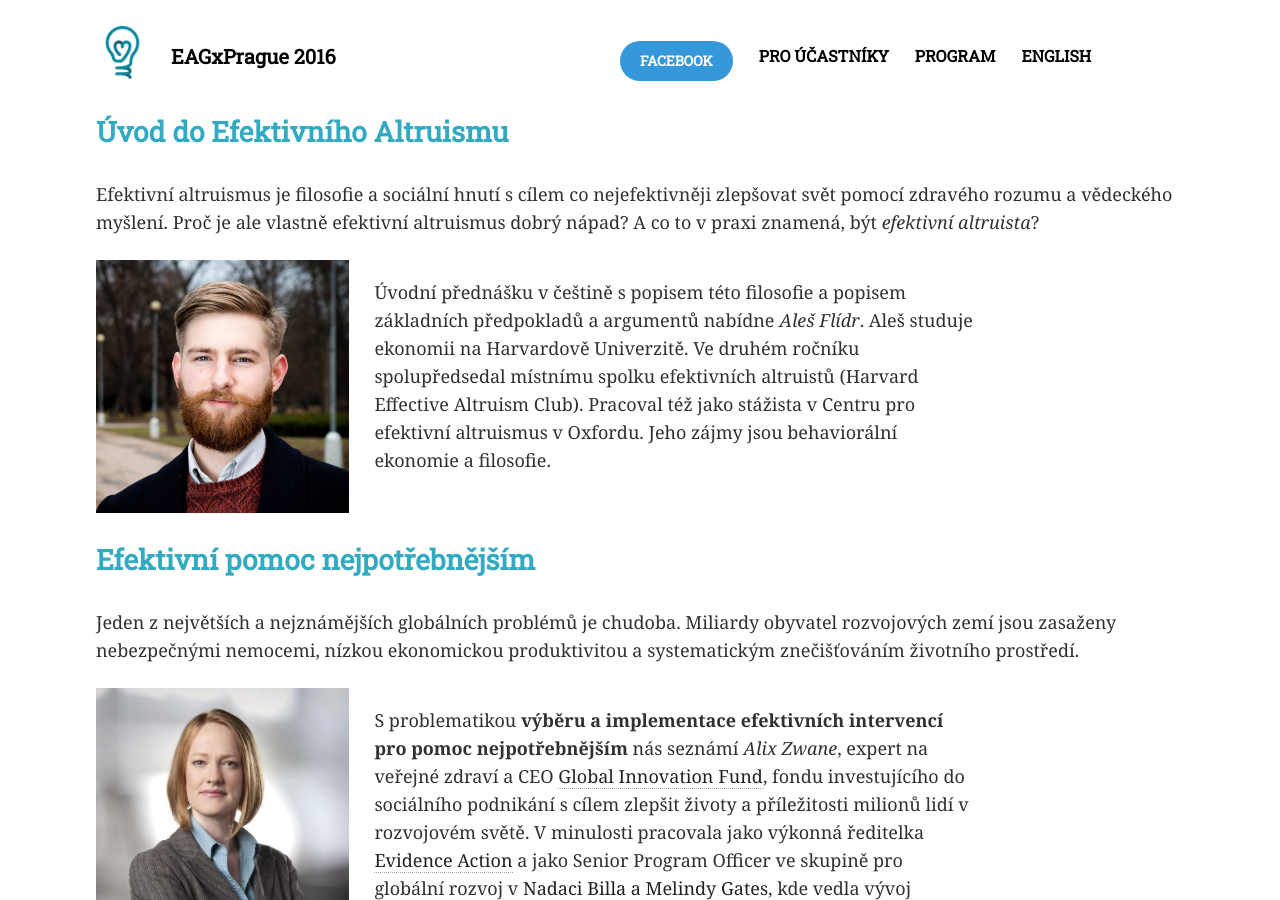
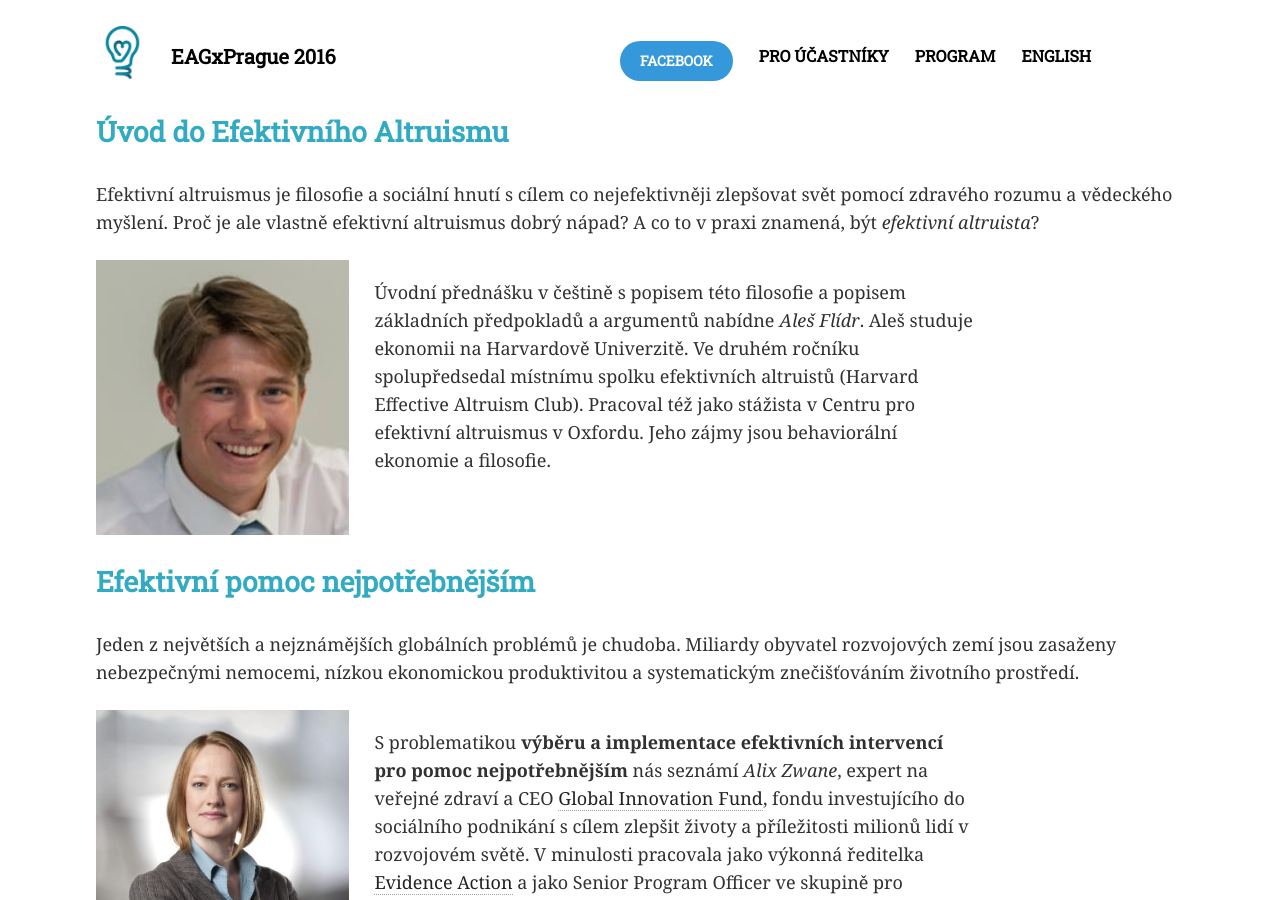
Before and after one commit to ea-czech-republic/eagxprague.org, a Jekyll site: the page built from index.md, in a window 1280 px wide and 900 px high, scrolled down 2846 px. Built offline with Jekyll 4.4.1, drawn with Linux system fonts in a browser that asks for light colours; nearby versions of some CDN libraries.

Commit message:
Fix image

```diff
--- a/index.md
+++ b/index.md
@@ -70,7 +70,7 @@
 být <i>efektivní altruista</i>?
 
 <div class="speaker">
-<img src="images/speakers/radim.jpg">
+<img src="images/speakers/ales.jpg">
 <div class="desc">
 <p>
 Úvodní přednášku v češtině s popisem této filosofie a popisem základních
```
